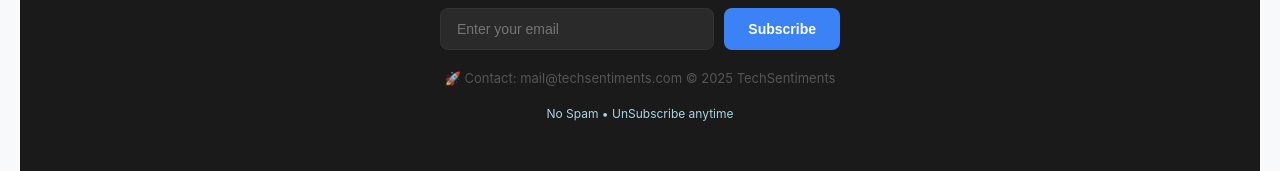
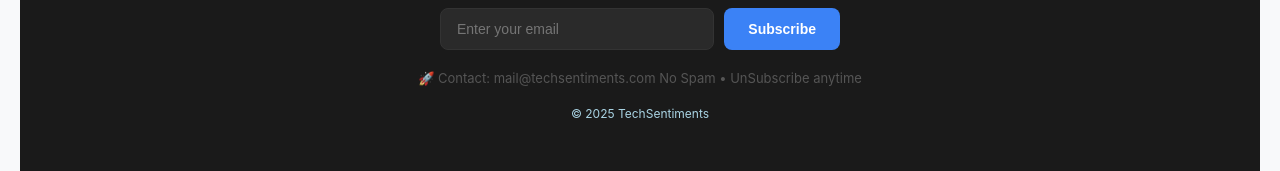
Before and after one commit to rajksuper/tech-mood-frontend, a Next.js app: page / in a window 1280 px wide. Shown: the part 309-480 px from the top of the page. Built offline with nearby package versions, Linux system fonts and the light colour scheme; no server answers.

Commit message:
Update footer contact information and copyright

```diff
--- a/app/page.jsx
+++ b/app/page.jsx
@@ -1504,7 +1504,7 @@ export default function Home() {
         marginTop: "20px",
       }}
     >
-        🚀 Contact: mail@techsentiments.com © 2025 TechSentiments
+        🚀 Contact: mail@techsentiments.com   No Spam • UnSubscribe anytime
         </p>
     <p
       style={{
@@ -1513,7 +1513,7 @@ export default function Home() {
         marginTop: "20px",
       }}
     >
-      No Spam • UnSubscribe anytime
+      © 2025 TechSentiments
     </p>
   </div>
 </footer>
```
